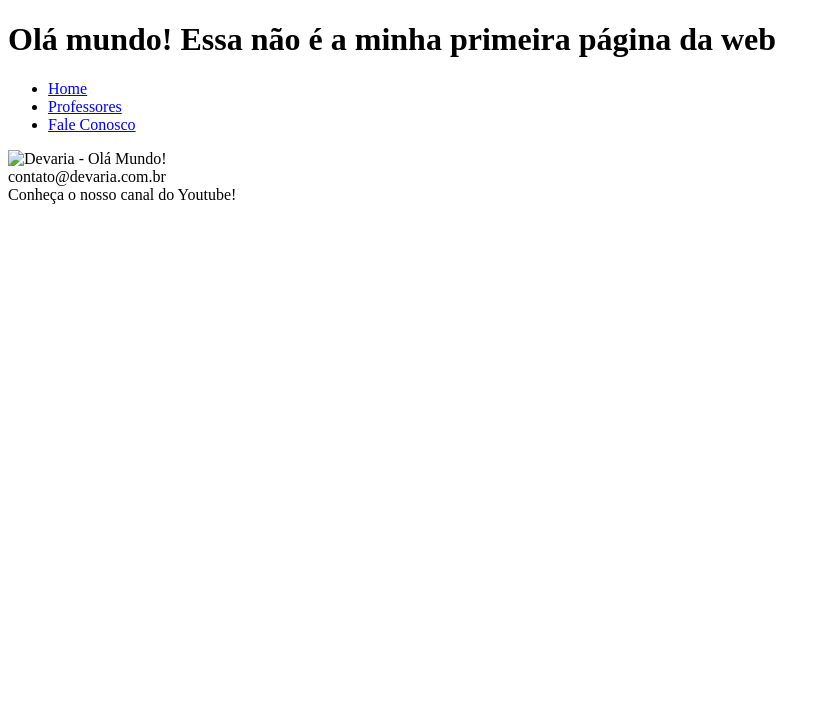
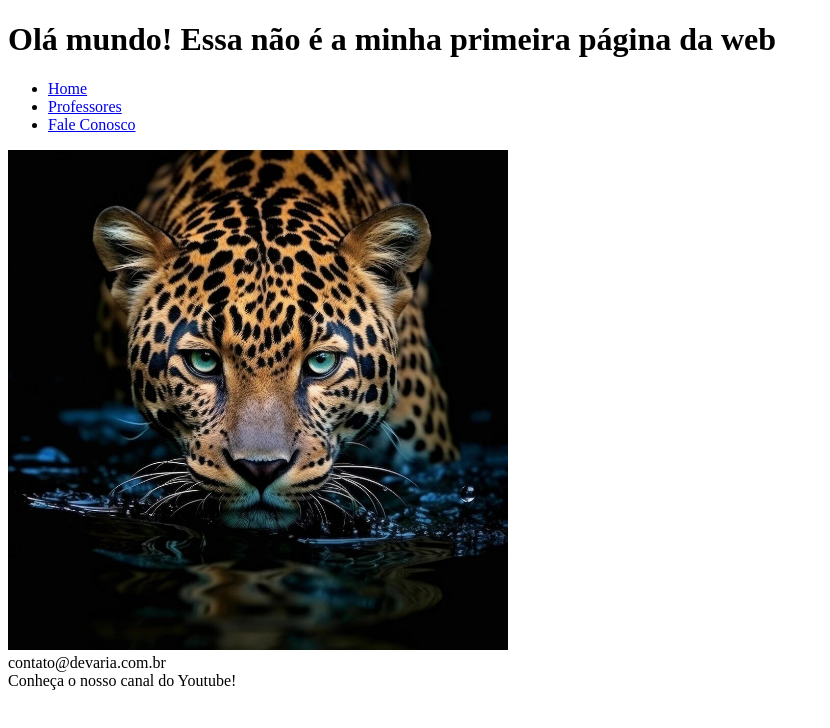
Before and after one commit to Azuto7/Devaria-Aula-HTML, a plain HTML site: page index.html in a window 1280 px wide. Shown: the whole page, without its empty margins (0-830 px from the left). Drawn offline with Linux system fonts and the light colour scheme.

Commit message:
foto certa

```diff
--- a/index.html
+++ b/index.html
@@ -17,13 +17,13 @@
         </header>
     <main>
         <section>
-            <img src="Fotos/fotohome.png" width="500" alt="Devaria - Olá Mundo!" />
+            <img src="fotos/leopardofoto.jpg" width="500" height="500" alt="Devaria - Olá Mundo!" />
         </section>
     </main>
     <footer>
         <section>
-            <span>contato@devaria.com.br</span> <br />
-            <span>Conheça o nosso canal do Youtube! </span>
+            <span>contato@devaria.com.br</span><br/>
+            <span>Conheça o nosso canal do Youtube!</span>
         </section>
     </footer>
     </body>
```
Also changed, not shown: fotos/leopardofoto.jpg (added).
